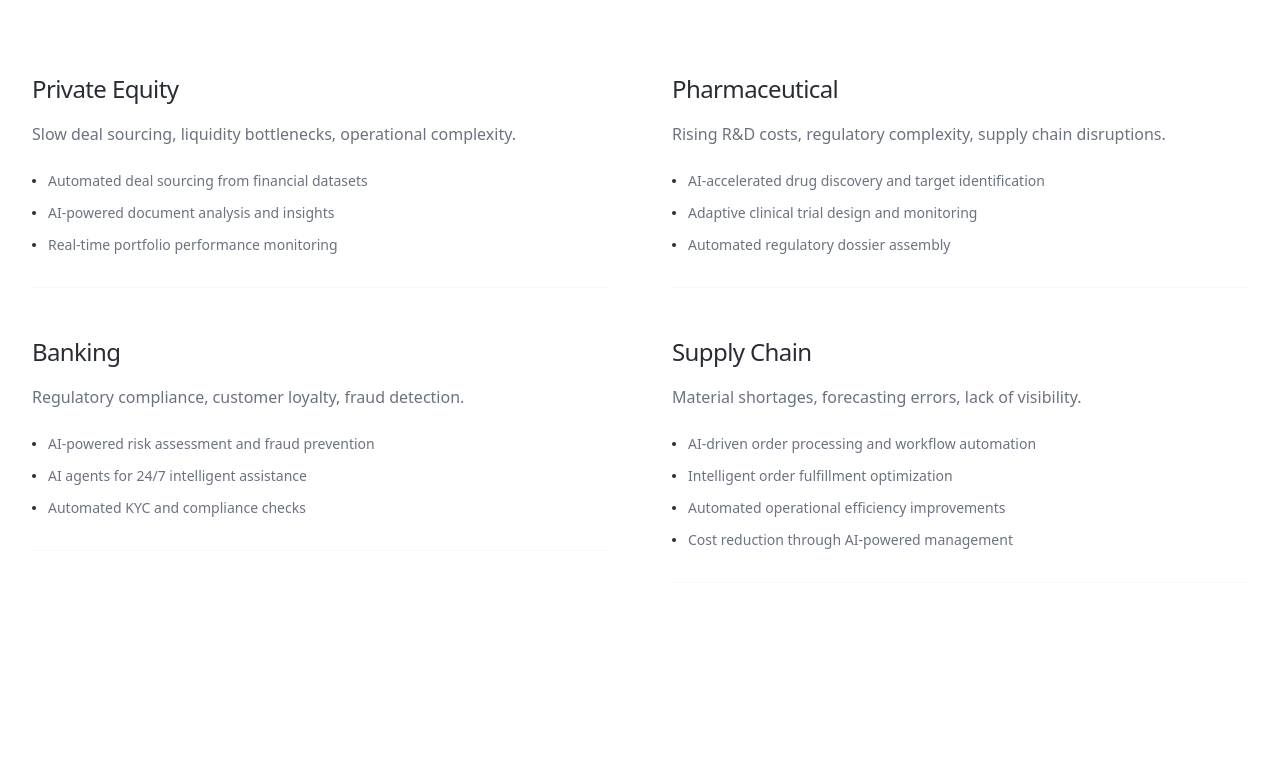
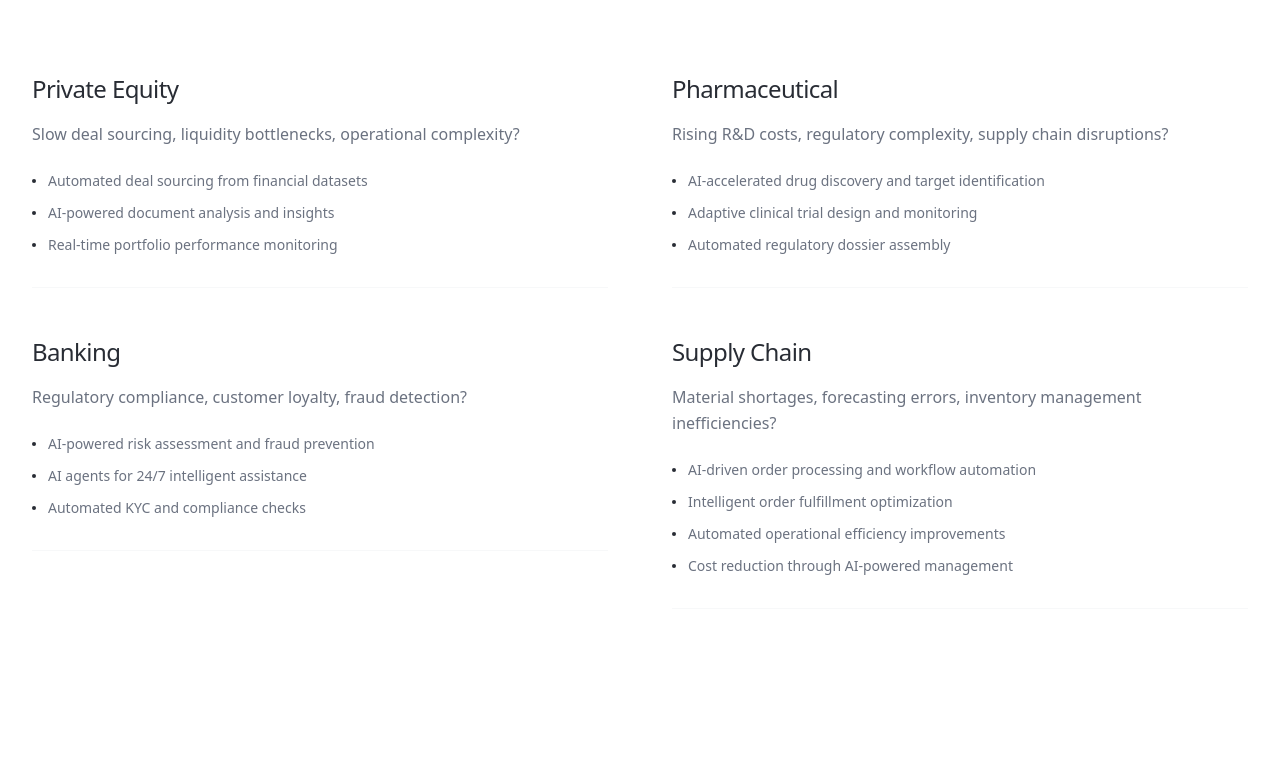
Before and after one commit to shinkahq/shinka-website, a Next.js app: page / in a window 1280 px wide. Shown: the part 1700-2478 px from the top of the page. Built offline with nearby package versions, Linux system fonts and the light colour scheme.

Commit message:
📝 fix: update messaging in homepage sections to reflect questions for improved engagement

```diff
--- a/app/page.tsx
+++ b/app/page.tsx
@@ -139,7 +139,7 @@ export default function Home() {
               <div className="border-b border-border/30 pb-8">
                 <h3 className="text-2xl font-medium text-foreground mb-4">Private Equity</h3>
                 <p className="text-muted-foreground mb-6 font-light">
-                  Slow deal sourcing, liquidity bottlenecks, operational complexity.
+                  Slow deal sourcing, liquidity bottlenecks, operational complexity?
                 </p>
                 <div className="space-y-3 text-sm text-muted-foreground font-light">
                   <div className="flex items-center space-x-3">
@@ -160,7 +160,7 @@ export default function Home() {
               <div className="border-b border-border/30 pb-8">
                 <h3 className="text-2xl font-medium text-foreground mb-4">Banking</h3>
                 <p className="text-muted-foreground mb-6 font-light">
-                  Regulatory compliance, customer loyalty, fraud detection.
+                  Regulatory compliance, customer loyalty, fraud detection?
                 </p>
                 <div className="space-y-3 text-sm text-muted-foreground font-light">
                   <div className="flex items-center space-x-3">
@@ -183,7 +183,7 @@ export default function Home() {
               <div className="border-b border-border/30 pb-8">
                 <h3 className="text-2xl font-medium text-foreground mb-4">Pharmaceutical</h3>
                 <p className="text-muted-foreground mb-6 font-light">
-                  Rising R&D costs, regulatory complexity, supply chain disruptions.
+                  Rising R&D costs, regulatory complexity, supply chain disruptions?
                 </p>
                 <div className="space-y-3 text-sm text-muted-foreground font-light">
                   <div className="flex items-center space-x-3">
@@ -204,7 +204,7 @@ export default function Home() {
               <div className="border-b border-border/30 pb-8">
                 <h3 className="text-2xl font-medium text-foreground mb-4">Supply Chain</h3>
                 <p className="text-muted-foreground mb-6 font-light">
-                  Material shortages, forecasting errors, lack of visibility.
+                  Material shortages, forecasting errors, inventory management inefficiencies?
                 </p>
                 <div className="space-y-3 text-sm text-muted-foreground font-light">
                   <div className="flex items-center space-x-3">
@@ -230,7 +230,7 @@ export default function Home() {
         </div>
       </section>
 
-      {/* About Section
+      {/* About Section */}
       <section id="about" className="py-24">
         <div className="max-w-7xl mx-auto px-4 sm:px-6 lg:px-8">
           <div className="grid lg:grid-cols-2 gap-16 items-center">
@@ -282,7 +282,7 @@ export default function Home() {
             </div>
           </div>
         </div>
-      </section> */}
+      </section>
 
       {/* Get in Touch Section */}
       <section id="contact" className="py-24 bg-background">
```
